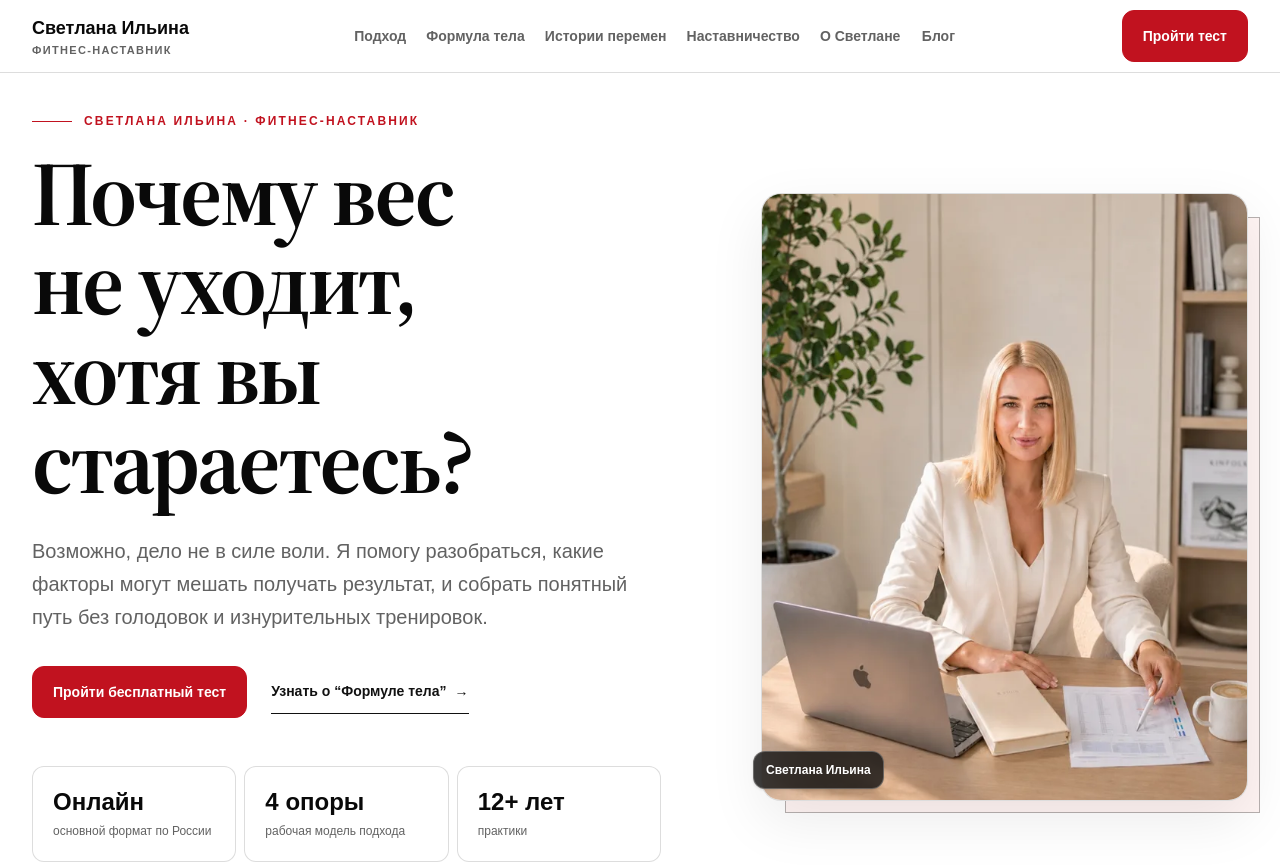
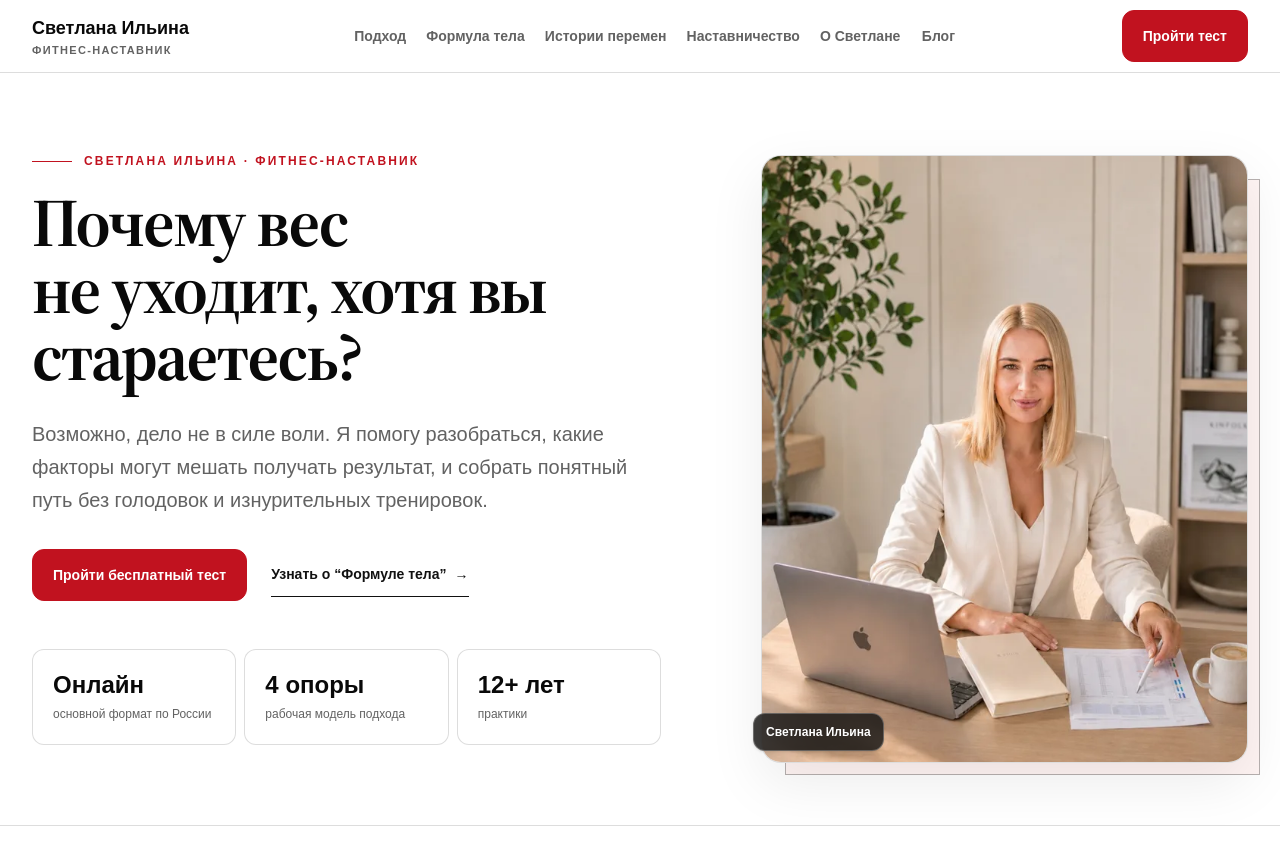
Before and after one commit to MystAxe/svetlana-ilina, a website built with Vite: page index.html in a window 1280 px wide. Shown: the top 865 px of the page. Built offline with nearby package versions, Linux system fonts and the light colour scheme.

Commit message:
Tighten home hero heading

```diff
--- a/src/components/home/HomeHero.ts
+++ b/src/components/home/HomeHero.ts
@@ -121,7 +121,9 @@ export function HomeHero({
   portrait,
   facts,
 }: HomeHeroProps): string {
-  const title = titleLines.map((line) => `<span class="block">${escapeHtml(line)}</span>`).join(' ');
+  const title = titleLines
+    .map((line) => `<span class="block sm:whitespace-nowrap">${escapeHtml(line)}</span>`)
+    .join(' ');
 
   return `
     <section class="overflow-hidden border-b border-line bg-canvas" aria-labelledby="home-hero-title">
@@ -134,7 +136,7 @@ export function HomeHero({
                 <span class="h-px w-10 bg-brand" aria-hidden="true"></span>
                 ${escapeHtml(eyebrow)}
               </p>
-              <h1 class="home-hero__title max-w-[15ch] font-display text-hero text-ink-strong" id="home-hero-title" data-motion-item>
+              <h1 class="home-hero__title max-w-none font-display text-hero text-ink-strong" id="home-hero-title" data-motion-item>
                 ${title}
               </h1>
               <p class="mt-7 max-w-2xl text-lead text-ink-soft" data-motion-item>${escapeHtml(text)}</p>
--- a/src/data/home.ts
+++ b/src/data/home.ts
@@ -175,7 +175,7 @@ export const svetlanaCertificates: EditorialImage[] = [
 
 export const homeHero = {
   eyebrow: 'Светлана Ильина · фитнес-наставник',
-  titleLines: ['Почему вес не уходит,', 'хотя вы стараетесь?'],
+  titleLines: ['Почему вес', 'не уходит, хотя вы', 'стараетесь?'],
   text: 'Возможно, дело не в силе воли. Я помогу разобраться, какие факторы могут мешать получать результат, и собрать понятный путь без голодовок и изнурительных тренировок.',
   primaryAction: { label: 'Пройти бесплатный тест', href: '/test/' },
   secondaryAction: { label: 'Узнать о “Формуле тела”', href: '/formula-tela/' },
--- a/src/styles/app.css
+++ b/src/styles/app.css
@@ -175,7 +175,7 @@
 
 @layer components {
   .home-page {
-    --text-hero: clamp(3rem, 1.5rem + 5.25vw, 6rem);
+    --text-hero: clamp(2.35rem, 1.55rem + 3.4vw, 4.75rem);
     --text-hero--line-height: 0.98;
     --text-hero--letter-spacing: -0.028em;
     --text-section: clamp(2rem, 1.4rem + 2.7vw, 3.75rem);
```
